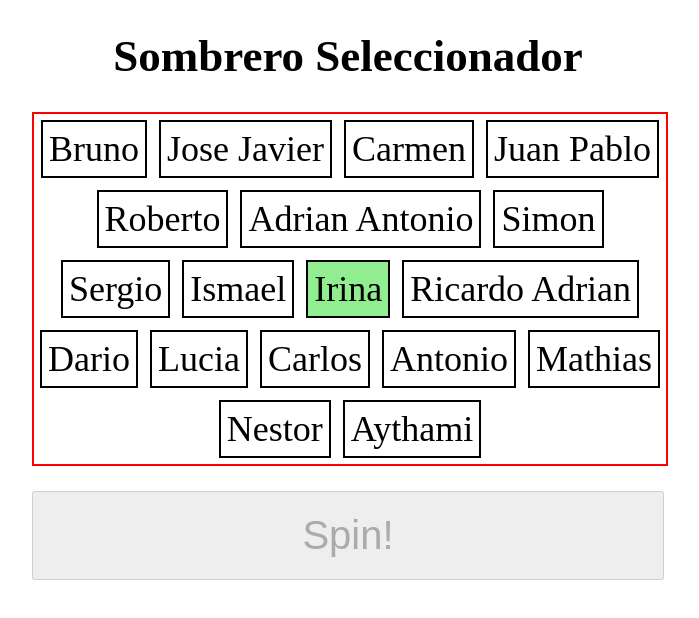
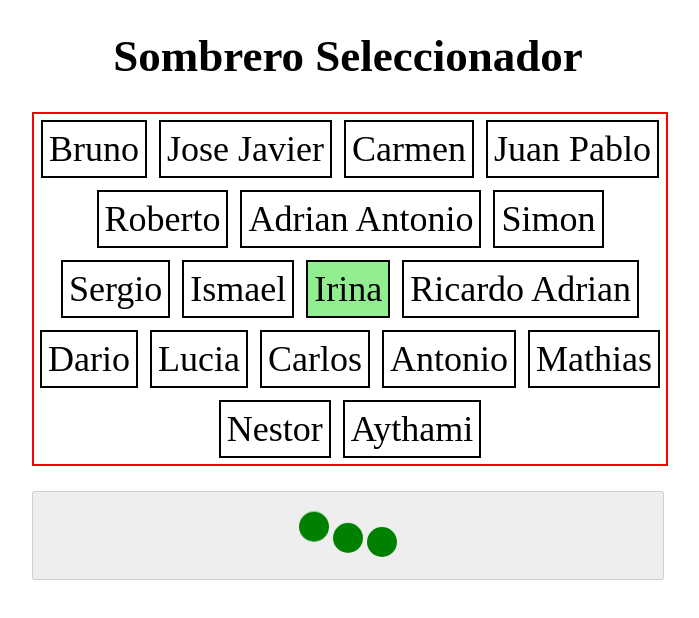
Before and after one commit to matscav/vue-roulette, a Vue app: page / in a window 1280 px wide. Both pictures are taken after a click on the button "Spin!". Shown: the top 618 px of the page, without its empty margins (292-991 px from the left). Built offline with nearby package versions, Linux system fonts and the light colour scheme.

Commit message:
Added Spinner

```diff
--- a/src/components/BaseRoulette.vue
+++ b/src/components/BaseRoulette.vue
@@ -5,13 +5,20 @@
         {{ user }}
       </div>
     </div>
-    <button class="spin-button" @click="spinRoulette" :disabled="isLoading">Spin!</button>
+    <button class="spin-button" @click="spinRoulette" :disabled="isLoading">
+        <span v-show="!isLoading">Spin!</span>
+        <SyncLoader :loading="isLoading" color="green" size="30px" />
+      </button>
   </div>
 </template>
 
 <script>
+import SyncLoader from './SyncLoader.vue';
 export default {
   name: 'BaseRoulette',
+  components: {
+    SyncLoader
+  },
   data () {
     return {
       users: ['bruno', 'jose javier', 'carmen', 'juan pablo', 'roberto', 'adrian antonio', 'simon', 'sergio', 'ismael', 'irina', 'ricardo adrian', 'dario', 'lucia', 'carlos', 'antonio', 'mathias', 'nestor', 'aythami'],
--- /dev/null
+++ b/src/components/SyncLoader.vue
@@ -0,0 +1,87 @@
+<template>
+  <div class="v-spinner" v-show="loading">
+    <div class="v-sync v-sync1" v-bind:style="[spinnerStyle, spinnerDelay1]"></div>
+    <div class="v-sync v-sync2" v-bind:style="[spinnerStyle, spinnerDelay2]"></div>
+    <div class="v-sync v-sync3" v-bind:style="[spinnerStyle, spinnerDelay3]"></div>
+  </div>
+</template>
+
+<script>
+export default {
+  name: 'SyncLoader',
+  props: {
+    loading: {
+      type: Boolean,
+      default: true
+    },
+    color: {
+      type: String,
+      default: '#5dc596'
+    },
+    size: {
+      type: String,
+      default: '15px'
+    },
+    margin: {
+      type: String,
+      default: '2px'
+    },
+    radius: {
+      type: String,
+      default: '100%'
+    }
+  },
+  data () {
+    return {
+      spinnerStyle: {
+        backgroundColor: this.color,
+        height: this.size,
+        width: this.size,
+        margin: this.margin,
+        borderRadius: this.radius,
+        display: 'inline-block',
+        animationName: 'v-syncStretchDelay',
+        animationDuration: '0.6s',
+        animationIterationCount: 'infinite',
+        animationTimingFunction: 'ease-in-out',
+        animationFillMode: 'both'
+      },
+      spinnerDelay1: {
+        animationDelay: '0.07s'
+      },
+      spinnerDelay2: {
+        animationDelay: '0.14s'
+      },
+      spinnerDelay3: {
+        animationDelay: '0.21s'
+      }
+    };
+  }
+};
+</script>
+
+<style>
+@-webkit-keyframes v-syncStretchDelay {
+  33% {
+    transform: translateY(10px);
+  }
+  66% {
+    transform: translateY(-10px);
+  }
+  100% {
+    transform: translateY(0);
+  }
+}
+
+@keyframes v-syncStretchDelay {
+  33% {
+    transform: translateY(10px);
+  }
+  66% {
+    transform: translateY(-10px);
+  }
+  100% {
+    transform: translateY(0);
+  }
+}
+</style>
```
